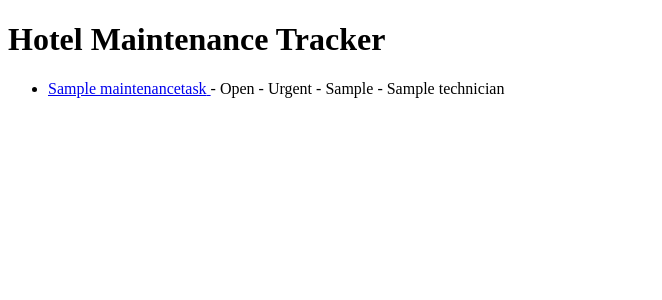
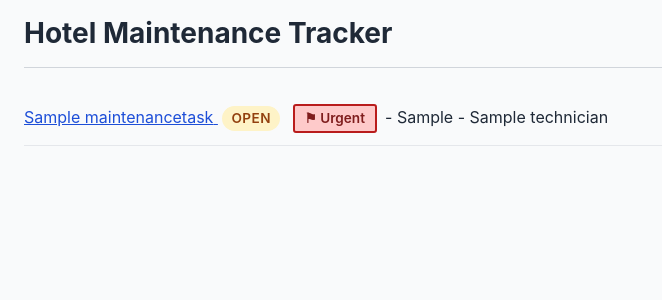
Before and after one commit to jgarcianagy/01_ai_native_workflow_julian, a Django app: page / in a window 1280 px wide. Shown: the top 300 px of the page, without its empty margins (0-662 px from the left). Run offline with Django 5.2, Linux system fonts and the light colour scheme; tables that the repository leaves empty hold one stand-in row (values such as "Sample post").

Commit message:
Add shared base template and stylesheet for dashboard/create/detail pages (#15)
Introduces maintenance/templates/maintenance/base.html and
maintenance/static/maintenance/style.css so home.html, task_create.html, and
task_detail.html extend one layout instead of repeating <html>/<head>
boilerplate. Status and priority render as separately shaped/colored badges
that still show their literal text, photo thumbnails are capped via CSS,
and validation errors/empty state get basic legible styling - all via plain
CSS with no framework, CDN, or new dependency.

Co-Authored-By: Claude Sonnet 5 <noreply@anthropic.com>

```diff
--- /dev/null
+++ b/maintenance/static/maintenance/style.css
@@ -0,0 +1,148 @@
+/* Hotel Maintenance Tracker - shared stylesheet
+   Plain, hand-written CSS. No framework, no CDN, no preprocessor. */
+
+body {
+    font-family: -apple-system, BlinkMacSystemFont, "Segoe UI", Arial, sans-serif;
+    font-size: 16px;
+    line-height: 1.5;
+    color: #1f2937;
+    margin: 0;
+    padding: 0 1.5rem 2rem;
+    background: #f9fafb;
+}
+
+header {
+    padding: 1rem 0;
+    border-bottom: 1px solid #d1d5db;
+    margin-bottom: 1.5rem;
+}
+
+h1 {
+    font-size: 1.75rem;
+    line-height: 1.25;
+    margin: 0;
+}
+
+main {
+    max-width: 60rem;
+}
+
+a {
+    color: #1d4ed8;
+}
+
+/* --- Task list / dashboard --- */
+
+.task-list {
+    list-style: none;
+    margin: 0;
+    padding: 0;
+}
+
+.task-row {
+    padding: 0.75rem 0;
+    border-bottom: 1px solid #e5e7eb;
+}
+
+.empty-state {
+    font-size: 1.1rem;
+    color: #4b5563;
+    padding: 1rem 0;
+}
+
+/* --- Status / priority badges ---
+   Status badges are rounded pills. Priority badges are square tags with a
+   leading flag icon, so the two categories are distinguishable by shape and
+   icon, not just by color. */
+
+.badge {
+    display: inline-block;
+    padding: 0.15rem 0.6rem;
+    font-size: 0.85rem;
+    font-weight: 600;
+    margin: 0 0.25rem;
+}
+
+.badge-status {
+    border-radius: 999px;
+    text-transform: uppercase;
+    letter-spacing: 0.03em;
+}
+
+.badge-priority {
+    border-radius: 3px;
+    border: 2px solid transparent;
+    text-transform: capitalize;
+}
+
+.badge-priority::before {
+    content: "\2691\0020";
+}
+
+.status-open {
+    background: #fef3c7;
+    color: #92400e;
+}
+
+.status-in_progress {
+    background: #bfdbfe;
+    color: #1e3a8a;
+}
+
+.status-done {
+    background: #bbf7d0;
+    color: #14532d;
+}
+
+.priority-urgent {
+    background: #fecaca;
+    color: #7f1d1d;
+    border-color: #b91c1c;
+}
+
+.priority-normal {
+    background: #e5e7eb;
+    color: #374151;
+    border-color: #9ca3af;
+}
+
+.priority-low {
+    background: #dbeafe;
+    color: #1e3a8a;
+    border-color: #60a5fa;
+}
+
+/* --- Photos --- */
+
+.task-photo {
+    display: block;
+    max-width: 320px;
+    max-height: 320px;
+    width: auto;
+    height: auto;
+    margin-top: 0.5rem;
+    border: 1px solid #d1d5db;
+}
+
+/* --- Forms / validation errors --- */
+
+form {
+    margin-bottom: 1.5rem;
+}
+
+form div {
+    margin-bottom: 0.75rem;
+}
+
+.errorlist {
+    list-style: none;
+    margin: 0.25rem 0 0;
+    padding: 0;
+    color: #b91c1c;
+    font-weight: 700;
+}
+
+.success-message {
+    color: #14532d;
+    font-weight: 600;
+}
--- /dev/null
+++ b/maintenance/templates/maintenance/base.html
@@ -0,0 +1,15 @@
+{% load static %}<!DOCTYPE html>
+<html>
+<head>
+    <title>{% block title %}Hotel Maintenance Tracker{% endblock %}</title>
+    <link rel="stylesheet" href="{% static 'maintenance/style.css' %}">
+</head>
+<body>
+    <header>
+        <h1>{% block heading %}Hotel Maintenance Tracker{% endblock %}</h1>
+    </header>
+    <main>
+        {% block content %}{% endblock %}
+    </main>
+</body>
+</html>
--- a/maintenance/templates/maintenance/home.html
+++ b/maintenance/templates/maintenance/home.html
@@ -1,22 +1,15 @@
-<!DOCTYPE html>
-<html>
-<head>
-    <title>Hotel Maintenance Tracker</title>
-</head>
-<body>
-    <h1>Hotel Maintenance Tracker</h1>
+{% extends "maintenance/base.html" %}
 
+{% block content %}
     {% if tasks %}
-        <ul>
+        <ul class="task-list">
             {% for task in tasks %}
-                <li>
+                <li class="task-row">
                     <a href="{% url 'task_detail' task.pk %}">
                     <span>{{ task.title }}</span>
                     </a>
-                    -
-                    <span>{{ task.get_status_display }}</span>
-                    -
-                    <span>{{ task.get_priority_display }}</span>
+                    <span class="badge badge-status status-{{ task.status|lower }}">{{ task.get_status_display }}</span>
+                    <span class="badge badge-priority priority-{{ task.priority|lower }}">{{ task.get_priority_display }}</span>
                     -
                     <span>{{ task.location }}</span>
                     -
@@ -31,7 +24,6 @@
             {% endfor %}
         </ul>
     {% else %}
-        <p>No tasks yet.</p>
+        <p class="empty-state">No tasks yet.</p>
     {% endif %}
-</body>
-</html>
+{% endblock %}
```
Also changed, not shown: maintenance/templates/maintenance/task_create.html (+7 -10 lines), maintenance/templates/maintenance/task_detail.html (+11 -14 lines), tests/test_dashboard_styling.py (added, +169 -0 lines).
